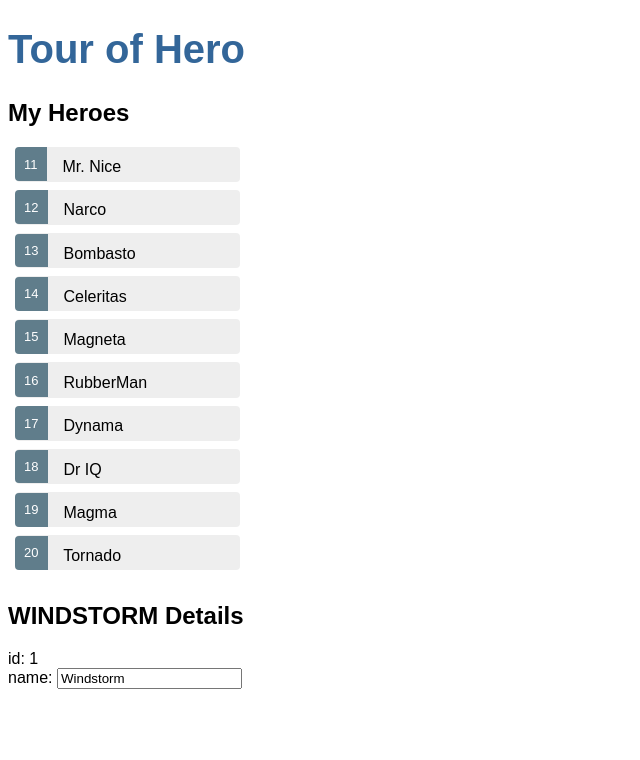
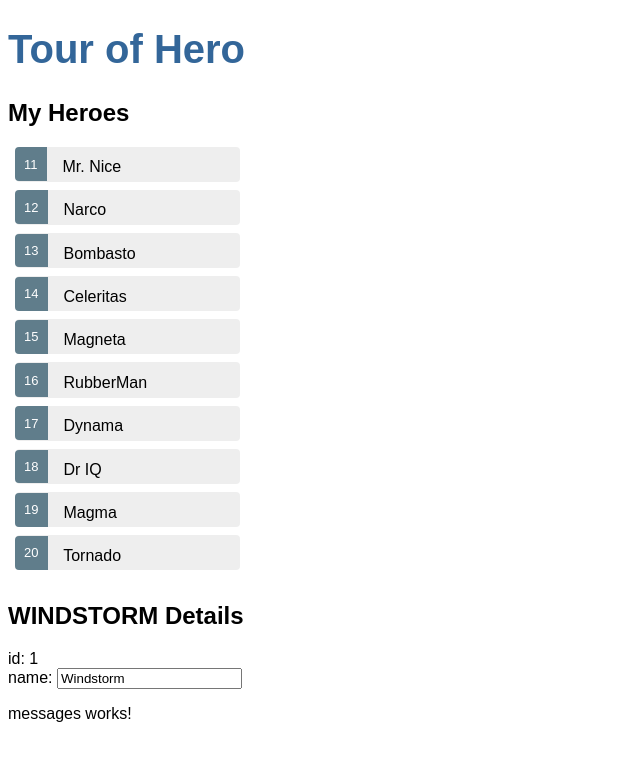
Before and after one commit to Draiking/AngularHero, an Angular app: page / in a window 1280 px wide. Shown: the top 760 px of the page, without its empty margins (0-640 px from the left). Built offline with nearby package versions, Linux system fonts and the light colour scheme.

Commit message:
message service ts

```diff
--- a/src/app/app.component.html
+++ b/src/app/app.component.html
@@ -2,6 +2,7 @@
 
 <h1>{{title}}</h1>
 <app-heroes></app-heroes>
+<app-messages></app-messages>
 
 <!--
 <router-outlet></router-outlet>
--- a/src/app/app.module.ts
+++ b/src/app/app.module.ts
@@ -7,12 +7,14 @@
 import {FormsModule} from '@angular/forms';
 import { HeroDetailComponent } from './hero-detail/hero-detail.component';
 import {HeroService} from './hero.service';
+import { MessagesComponent } from './messages/messages.component';
 
 @NgModule({
     declarations: [
         AppComponent,
         HeroesComponent,
-        HeroDetailComponent
+        HeroDetailComponent,
+        MessagesComponent
     ],
     imports: [
         BrowserModule,
--- /dev/null
+++ b/src/app/messages/messages.component.html
@@ -0,0 +1,3 @@
+<p>
+  messages works!
+</p>
--- /dev/null
+++ b/src/app/messages/messages.component.ts
@@ -0,0 +1,15 @@
+import { Component, OnInit } from '@angular/core';
+
+@Component({
+  selector: 'app-messages',
+  templateUrl: './messages.component.html',
+  styleUrls: ['./messages.component.scss']
+})
+export class MessagesComponent implements OnInit {
+
+  constructor() { }
+
+  ngOnInit() {
+  }
+
+}
```
Also changed, not shown: src/app/message.service.ts (added, +9 -0 lines), src/app/messages/messages.component.scss (added), 1 other file (tests, documents, lock files or other folders).
